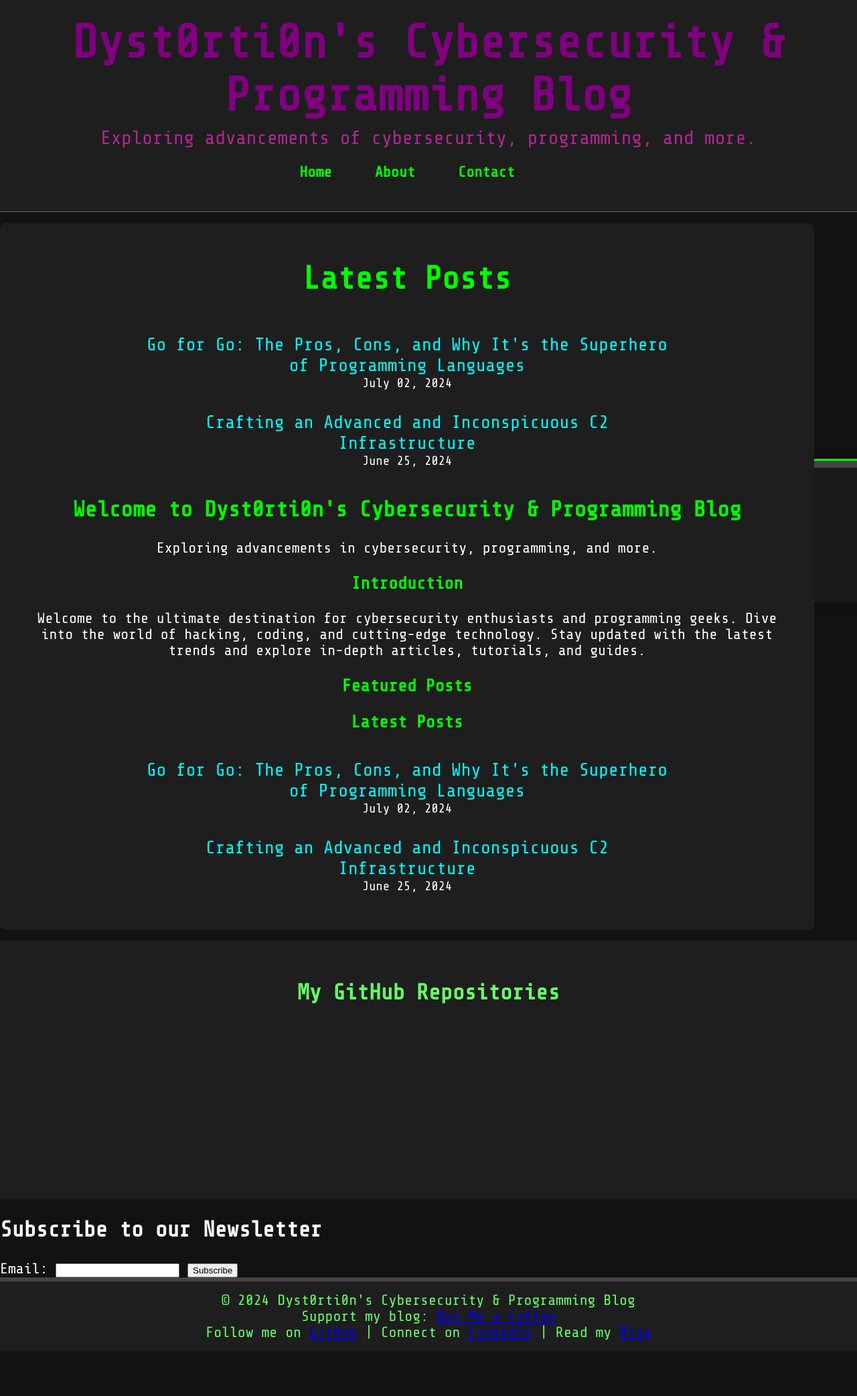
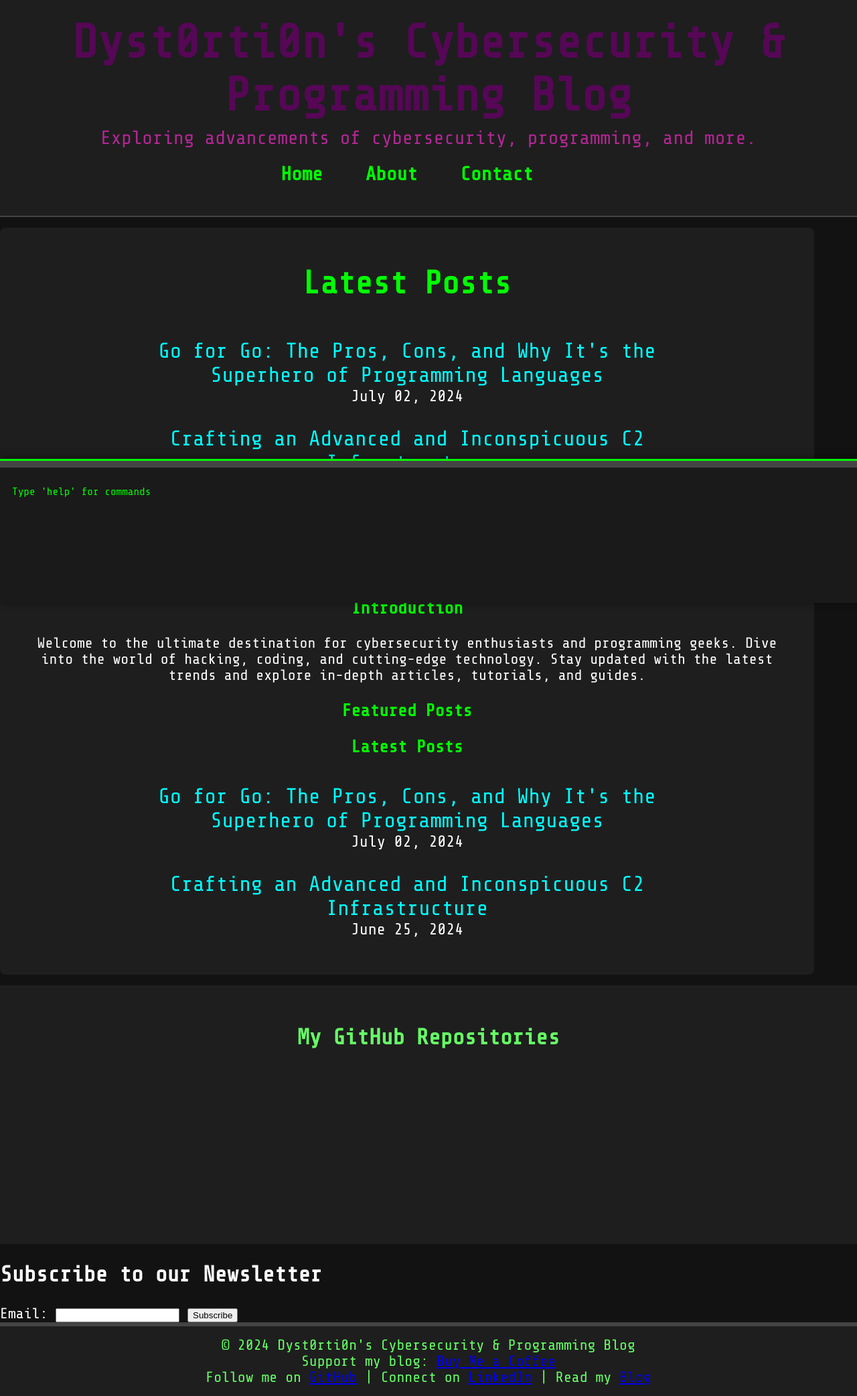
Before and after one commit to Dyst0rti0n/Dyst0rti0n.github.io, a Jekyll site: the page built from index.md, in a window 1280 px wide. Shown: the whole page at 67% size. Built offline with Jekyll 4.4.1, drawn with Linux system fonts in a browser that asks for light colours; a script that is not in the unit is left out; before the commit the page ends 2017 px from its top, so only the background shows below that.

Commit message:
UI Changes

```diff
--- a/assets/css/style.css
+++ b/assets/css/style.css
@@ -1,3 +1,4 @@
+/* General body styling*/
 body {
   font-family: 'Share Tech Mono', monospace;
   background-color: #121212;
@@ -5,21 +6,24 @@
   margin: 0;
   padding: 0;
   overflow-x: hidden;
-  font-size: 22px; /* Increased font size */
+  font-size: 22px;
 }
 
+/* Container for centering content */
 .container {
   width: 90%;
   max-width: 1200px;
   margin: 0 auto;
 }
 
+/* Header content layout */
 .header-content {
   display: flex;
   justify-content: space-between;
   align-items: center;
 }
 
+/* Header styling */
 header {
   background: #1e1e1e;
   padding: 1.5rem 0;
@@ -30,7 +34,7 @@
 header h1 {
   margin: 0;
   font-size: 4.4rem;
-  color: #800080; /* Changed to purple */
+  color: #560756;
   position: relative;
   display: inline-block;
   animation: glitch1 2s infinite;
@@ -41,11 +45,12 @@
 header p {
   margin: 0.5rem 0;
   color: #b12793;
-  font-size: 1.8rem; /* Increased font size */
+  font-size: 1.8rem;
   max-width: 100%;
   overflow-wrap: break-word;
 }
 
+/* Navigation styling */
 nav ul {
   list-style: none;
   padding: 0;
@@ -61,7 +66,7 @@
   color: #00ff00;
   text-decoration: none;
   font-weight: bold;
-  font-size: 1.4rem; /* Increased font size */
+  font-size: 1.8rem;
   transition: color 0.3s;
 }
 
@@ -69,30 +74,32 @@
   color: #ff00ff;
 }
 
+/* Main content styling*/
 main {
   padding: 2rem 0;
-  margin-bottom: 8rem; /* Ensure space for terminal */
-  text-align: center; /* Center align the main section */
+  margin-bottom: 8rem;
+  text-align: center;
 }
 
+/* Content styling  */
 .content {
-  background-color: #1e1e1e; /* Dark background for better readability */
-  color: #ffffff; /* White text for better readability */
+  background-color: #1e1e1e;
+  color: #ffffff;
   padding: 1rem 2rem;
   border-radius: 8px;
   margin: 1rem 0;
 }
 
 .content h2, .content h3, .content h4, .content h5, .content h6 {
-  color: #00ff00; /* Keep headers in the hacker theme color */
+  color: #00ff00;
 }
 
 .content p, .content li, .content code {
-  color: #ffffff; /* White text for better readability */
+  color: #ffffff;
 }
 
 .content a {
-  color: #2079b4; /* Blue links for better visibility */
+  color: #2079b4;
   text-decoration: none;
 }
 
@@ -102,7 +109,7 @@
 }
 
 .latest-posts h2 {
-  font-size: 3rem; /* Increased font size */
+  font-size: 3rem;
 }
 
 .latest-posts ul {
@@ -116,12 +123,12 @@
 .latest-posts li {
   margin: 1rem 0;
   width: 100%;
-  max-width: 800px; /* Ensure posts stretch across the screen */
+  max-width: 800px;
   text-align: center;
 }
 
 .latest-posts li a {
-  font-size: 1.7rem; /* Increased font size */
+  font-size: 2rem;
   color: #00ffff;
   text-decoration: none;
 }
@@ -129,7 +136,7 @@
 .latest-posts li span {
   display: block;
   color: #ffffff;
-  font-size: 1.2rem; /* Increased font size */
+  font-size: 1.5rem;
 }
 
 footer {
@@ -161,8 +168,8 @@
   padding: 1rem;
   overflow-y: auto;
   box-shadow: 0 -1px 10px rgba(0, 0, 0, 0.5);
-  z-index: -5; /* Ensure terminal is above footer */
-  resize: vertical; /* Allow resizing */
+  z-index: 5;
+  resize: vertical;
   transition: height 0.3s ease;
 }
 
@@ -180,7 +187,7 @@
   position: absolute;
   top: -10px;
   left: 0;
-  z-index: 5; /* Ensure handle is above terminal content */
+  z-index: 8;
   text-align: center;
   color: #fff;
   line-height: 10px;
@@ -198,6 +205,7 @@
   padding: 5px;
 }
 
+/* Typing animation for terminal input */
 @keyframes typing {
   from { width: 0; }
   to { width: 100%; }
@@ -208,6 +216,7 @@
   50% { border-color: #00ff00; }
 }
 
+/* Terminal input styling */
 #input {
   width: 100%;
   border: none;
@@ -365,17 +374,17 @@
 
 .carousel-container {
   max-width: 100%;
-  height: 230px; /* Increased height for the container */
+  height: 230px;
   overflow-x: auto;
   white-space: nowrap;
-  scrollbar-width: none; /* Hide scrollbar for Firefox */
-  -ms-overflow-style: none; /* Hide scrollbar for IE and Edge */
-  overflow-y: hidden; /* Prevent vertical scrolling */
-  cursor: grab; /* Cursor change for dragging */
+  scrollbar-width: none;
+  -ms-overflow-style: none;
+  overflow-y: hidden;
+  cursor: grab;
 }
 
 .carousel-container::-webkit-scrollbar {
-  display: none; /* Hide scrollbar for Chrome, Safari, and Opera */
+  display: none;
 }
 
 .repo {
@@ -386,8 +395,8 @@
   margin: 0 10px;
   transition: transform 0.3s ease;
   cursor: pointer;
-  width: 300px; /* Adjusted width */
-  word-wrap: break-word; /* Ensure text wraps */
+  width: 300px;
+  word-wrap: break-word;
 }
 
 .repo:hover {
@@ -404,7 +413,7 @@
   }
 
   .repo {
-    width: 200px; /* Adjusted width for smaller screens */
+    width: 200px;
   }
 
   #terminal {
```
